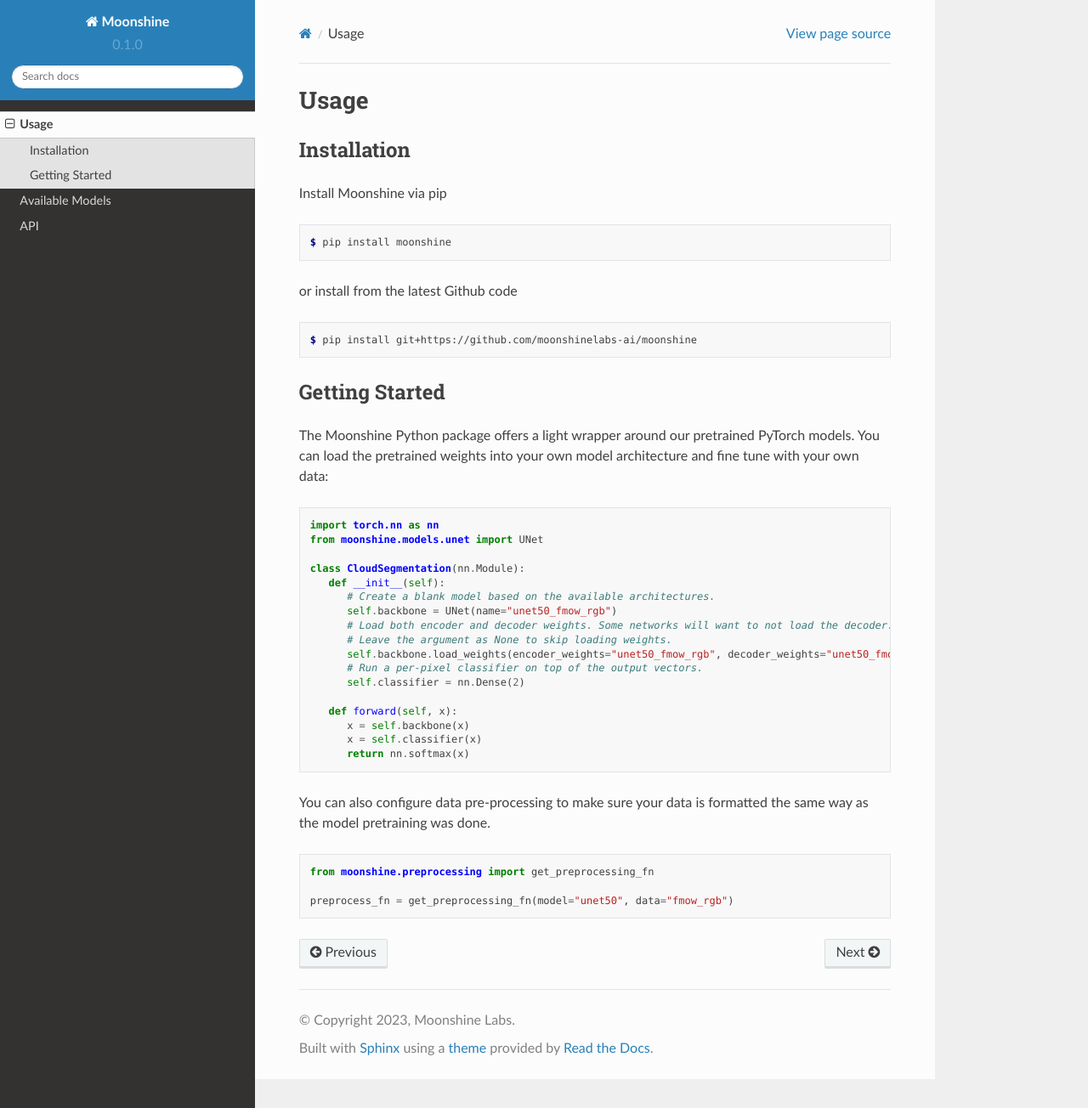
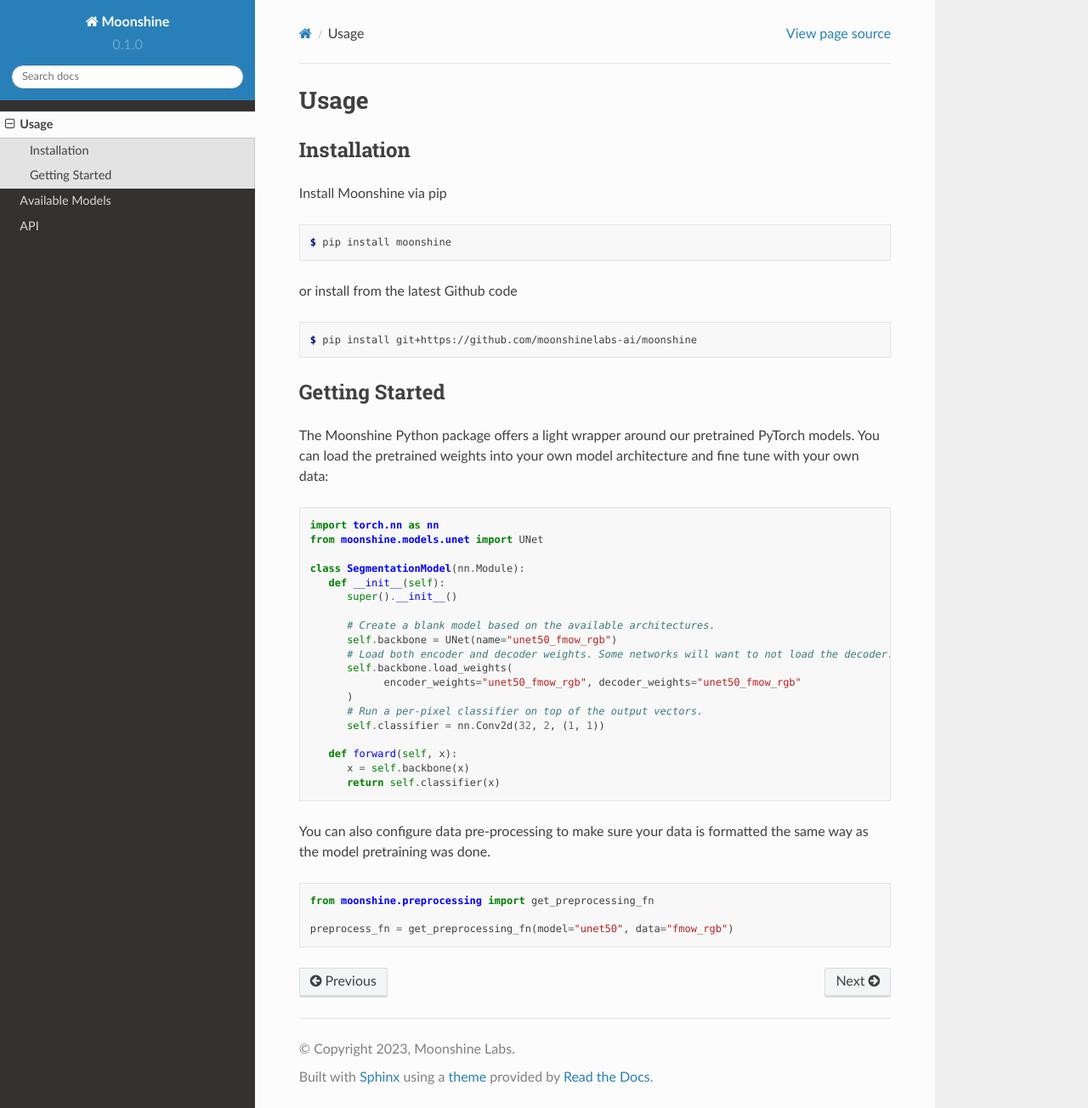
Before and after one commit to moonshinelabs-ai/moonshine-remote-sensing, a Sphinx documentation site: the page built from docs/source/usage.rst, in a window 1280 px wide and 1304 px high. Shown: the whole window at 85% size. Built offline with Sphinx 7.4.7 and the Read the Docs theme 2.0.0, drawn with Linux system fonts in a browser that asks for light colours.

Commit message:
Extra more docs typos
GitOrigin-RevId: b127f4586b07b660e19e8a44d0011a7b3a9f15ae

```diff
--- a/docs/source/usage.rst
+++ b/docs/source/usage.rst
@@ -33,20 +33,22 @@
    import torch.nn as nn
    from moonshine.models.unet import UNet
 
-   class CloudSegmentation(nn.Module):
+   class SegmentationModel(nn.Module):
       def __init__(self):
+         super().__init__()
+
          # Create a blank model based on the available architectures.
          self.backbone = UNet(name="unet50_fmow_rgb")
          # Load both encoder and decoder weights. Some networks will want to not load the decoder.
-         # Leave the argument as None to skip loading weights.
-         self.backbone.load_weights(encoder_weights="unet50_fmow_rgb", decoder_weights="unet50_fmow_rgb")
+         self.backbone.load_weights(
+               encoder_weights="unet50_fmow_rgb", decoder_weights="unet50_fmow_rgb"
+         )
          # Run a per-pixel classifier on top of the output vectors.
-         self.classifier = nn.Dense(2)
+         self.classifier = nn.Conv2d(32, 2, (1, 1))
 
       def forward(self, x):
          x = self.backbone(x)
-         x = self.classifier(x)
-         return nn.softmax(x)
+         return self.classifier(x)
 
 You can also configure data pre-processing to make sure your data is
 formatted the same way as the model pretraining was done.
```
Also changed, not shown: README.md (+8 -5 lines), docs/source/models.rst (+7 -7 lines).
